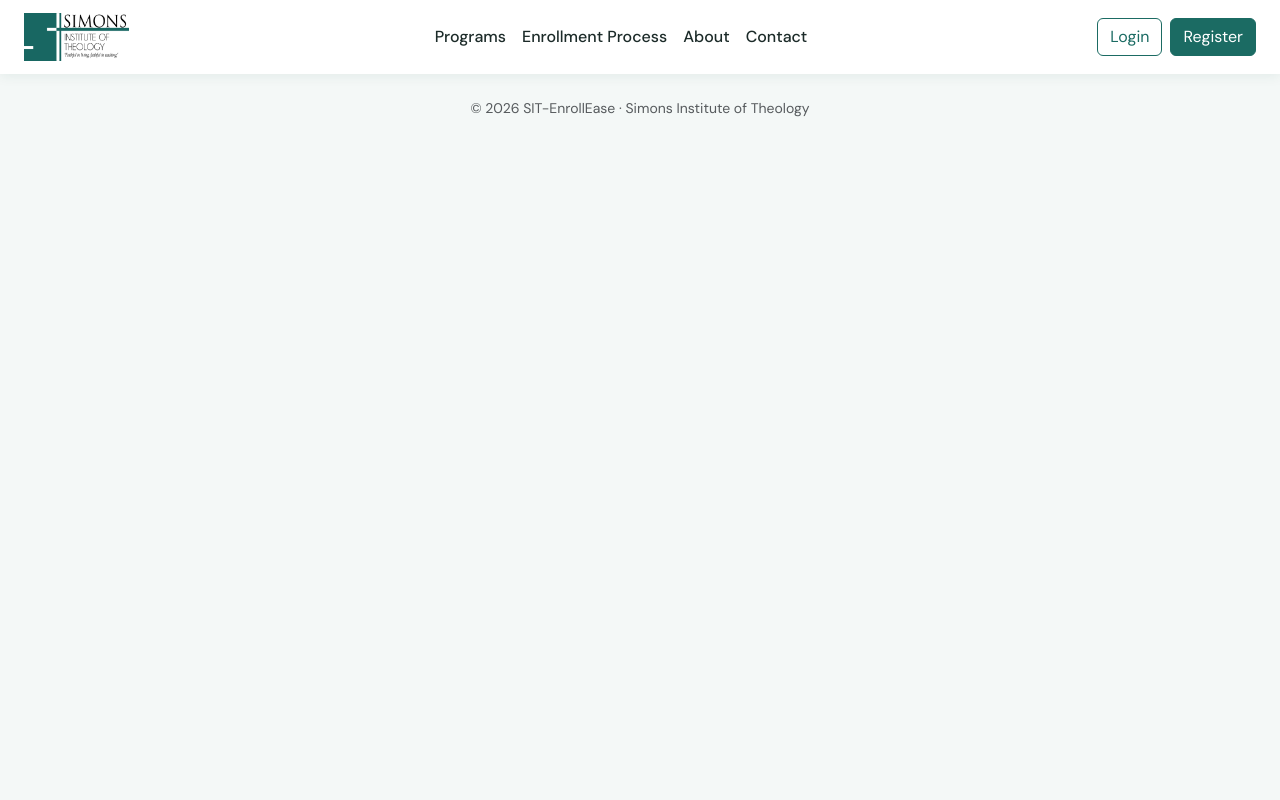
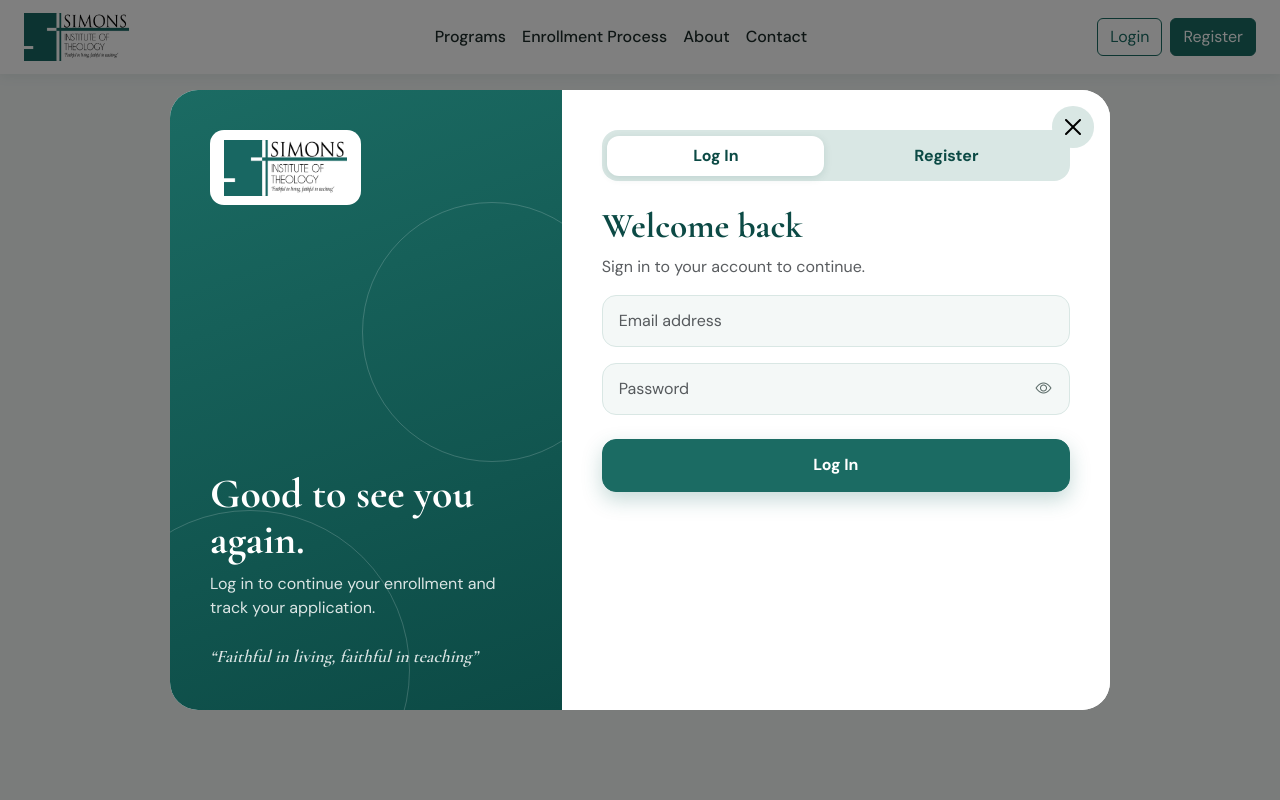
Before and after one commit to doradojoana508-source/SIT-EnrollEase, a Flask app: template templates/layouts/base.html in a window 1280 px wide, after a click on "Login". Run offline with Flask 3, Linux system fonts and the light colour scheme; the template is opened without the code that fills it, so the values that code supplies are empty; some libraries are stand-ins or nearby versions.

Commit message:
Step 5E: login and register modal

```diff
--- a/static/css/style.css
+++ b/static/css/style.css
@@ -68,3 +68,56 @@ h1, h2, h3, .brand-serif { font-family: 'Cormorant Garamond', Georgia, serif; fo
 .quote { text-align: center; font-family: 'Cormorant Garamond', Georgia, serif; font-size: 1.6rem; font-style: italic; color: var(--sit-primary); }
 .contact-section { background: var(--sit-dark); color: #fff; }
 .contact-section .section-title { color: #fff; }
+
+/* ===== Login / Register modal ===== */
+.auth-dialog { --bs-modal-width: 940px; }
+.auth-content { border: 0; border-radius: 28px; overflow: hidden; position: relative; }
+.auth-close {
+  position: absolute; top: 1rem; right: 1rem; z-index: 5;
+  background-color: var(--sit-soft); border-radius: 50%; padding: .8rem; opacity: 1;
+}
+
+.auth-brand {
+  position: relative; overflow: hidden; min-height: 620px;
+  background: linear-gradient(160deg, var(--sit-primary) 0%, var(--sit-dark) 100%);
+  color: #fff; flex-direction: column; justify-content: space-between; padding: 2.5rem;
+}
+.auth-brand::before, .auth-brand::after {
+  content: ''; position: absolute; border: 1px solid rgba(255, 255, 255, .18); border-radius: 50%;
+}
+.auth-brand::before { width: 260px; height: 260px; top: 18%; right: -60px; }
+.auth-brand::after { width: 320px; height: 320px; bottom: -120px; left: -80px; }
+.auth-brand > * { position: relative; z-index: 1; }
+.auth-logo { background: #fff; border-radius: 14px; padding: .6rem .9rem; align-self: flex-start; }
+.auth-brand h3 { font-size: 2.6rem; line-height: 1.1; }
+.auth-brand p { opacity: .85; }
+.auth-motto { font-family: 'Cormorant Garamond', Georgia, serif; font-style: italic; font-size: 1.1rem; margin: 1.5rem 0 0; }
+
+.auth-form-panel { background: #fff; padding: 2.5rem; }
+.auth-form-panel h2 { font-size: 2.2rem; color: var(--sit-dark); }
+
+.auth-tabs { background: var(--sit-soft); border-radius: 16px; padding: .35rem; gap: .25rem; }
+.auth-tabs .nav-link { border-radius: 12px; color: var(--sit-dark); font-weight: 600; }
+.auth-tabs .nav-link.active { background: #fff; color: var(--sit-dark); box-shadow: 0 2px 8px rgba(12, 74, 69, .12); }
+
+.auth-input {
+  background: var(--sit-mist); border: 1.5px solid var(--sit-soft);
+  border-radius: 14px; padding: .8rem 1rem;
+}
+.auth-input:focus { border-color: var(--sit-primary); box-shadow: 0 0 0 .2rem rgba(27, 107, 99, .15); background: #fff; }
+.was-validated .auth-input:valid, .was-validated .auth-input:invalid { background-image: none; }
+.auth-submit { border-radius: 14px; padding: .85rem; font-weight: 700; box-shadow: 0 8px 20px rgba(27, 107, 99, .25); }
+
+.password-field { position: relative; }
+.password-field .auth-input { padding-right: 3rem; }
+.toggle-password {
+  position: absolute; right: .9rem; top: 50%; transform: translateY(-50%);
+  border: 0; background: none; color: #5b6b68; padding: .25rem;
+}
+.password-field + .invalid-feedback { display: none; }
+.was-validated .password-field:has(:invalid) + .invalid-feedback { display: block; }
+
+@media (max-width: 575.98px) {
+  .auth-content { border-radius: 0; }
+  .auth-form-panel { padding: 1.5rem; }
+}
--- a/static/js/main.js
+++ b/static/js/main.js
@@ -0,0 +1,65 @@
+document.addEventListener('DOMContentLoaded', () => {
+
+  // 1. Client-side validation para sa lahat ng form na may class na "needs-validation"
+  document.querySelectorAll('form.needs-validation').forEach((form) => {
+    form.addEventListener('submit', (event) => {
+      if (!form.checkValidity()) {
+        event.preventDefault();
+        event.stopPropagation();
+      }
+      form.classList.add('was-validated');
+    });
+  });
+
+  // 2. Show/hide password
+  document.querySelectorAll('[data-toggle-password]').forEach((button) => {
+    button.addEventListener('click', () => {
+      const input = document.getElementById(button.dataset.togglePassword);
+      const showing = input.type === 'text';
+      input.type = showing ? 'password' : 'text';
+      button.querySelector('i').className = showing ? 'bi bi-eye' : 'bi bi-eye-slash';
+    });
+  });
+
+  // 3. Confirm password ay dapat kapareho ng password
+  const password = document.getElementById('reg-password');
+  const confirm = document.getElementById('reg-confirm');
+  if (password && confirm) {
+    const checkMatch = () => {
+      confirm.setCustomValidity(confirm.value && confirm.value !== password.value ? 'Passwords do not match' : '');
+    };
+    password.addEventListener('input', checkMatch);
+    confirm.addEventListener('input', checkMatch);
+  }
+
+  // 4. Login/Register modal
+  const modalEl = document.getElementById('authModal');
+  if (modalEl) {
+    const tabs = {
+      login: document.getElementById('tab-login'),
+      register: document.getElementById('tab-register'),
+    };
+
+    // Buksan sa tamang tab ayon sa pinindot na button (data-auth-tab)
+    modalEl.addEventListener('show.bs.modal', (event) => {
+      const wanted = event.relatedTarget ? event.relatedTarget.dataset.authTab : null;
+      if (wanted && tabs[wanted]) {
+        bootstrap.Tab.getOrCreateInstance(tabs[wanted]).show();
+      }
+    });
+
+    // Palitan ang teksto sa kaliwang panel kapag nagpalit ng tab
+    modalEl.querySelectorAll('[data-bs-toggle="pill"]').forEach((button) => {
+      button.addEventListener('shown.bs.tab', () => {
+        modalEl.querySelectorAll('[data-brand]').forEach((el) => {
+          el.classList.toggle('d-none', el.dataset.brand !== button.dataset.authName);
+        });
+      });
+    });
+
+    // Linisin ang pulang validation kapag isinara ang modal
+    modalEl.addEventListener('hidden.bs.modal', () => {
+      modalEl.querySelectorAll('form').forEach((form) => form.classList.remove('was-validated'));
+    });
+  }
+});
--- a/templates/layouts/base.html
+++ b/templates/layouts/base.html
@@ -22,7 +22,7 @@
   </footer>
   {% endblock %}
 
-  {% block modals %}{% endblock %}
+  {% block modals %}{% include 'partials/_auth_modal.html' %}{% endblock %}
   <script src="https://cdn.jsdelivr.net/npm/bootstrap@5.3.3/dist/js/bootstrap.bundle.min.js"></script>
   <script src="{{ url_for('static', filename='js/main.js') }}"></script>
   {% block scripts %}{% endblock %}
--- /dev/null
+++ b/templates/partials/_auth_modal.html
@@ -0,0 +1,159 @@
+<div class="modal fade" id="authModal" tabindex="-1" aria-label="Login or register" aria-hidden="true">
+  <div class="modal-dialog modal-dialog-centered auth-dialog modal-fullscreen-sm-down">
+    <div class="modal-content auth-content">
+      <button type="button" class="btn-close auth-close" data-bs-dismiss="modal" aria-label="Close"></button>
+
+      <div class="row g-0">
+
+        <!-- KALIWANG PANEL (nakatago sa mobile) -->
+        <div class="col-lg-5 auth-brand d-none d-lg-flex">
+          <div class="auth-logo">
+            <img src="{{ url_for('static', filename='img/logo.png') }}" alt="Simons Institute of Theology" height="56">
+          </div>
+          <div>
+            <div data-brand="login">
+              <h3>Good to see you again.</h3>
+              <p>Log in to continue your enrollment and track your application.</p>
+            </div>
+            <div data-brand="register" class="d-none">
+              <h3>Start your journey.</h3>
+              <p>Create an account to apply and join the SIT community.</p>
+            </div>
+            <p class="auth-motto">&ldquo;Faithful in living, faithful in teaching&rdquo;</p>
+          </div>
+        </div>
+
+        <!-- KANANG PANEL -->
+        <div class="col-lg-7 auth-form-panel">
+          <div class="d-lg-none text-center mb-3">
+            <img src="{{ url_for('static', filename='img/logo.png') }}" alt="Simons Institute of Theology" height="48">
+          </div>
+
+          <ul class="nav nav-pills auth-tabs mb-4" role="tablist">
+            <li class="nav-item flex-fill" role="presentation">
+              <button class="nav-link active w-100" id="tab-login" data-bs-toggle="pill" data-bs-target="#pane-login"
+                      data-auth-name="login" type="button" role="tab">Log In</button>
+            </li>
+            <li class="nav-item flex-fill" role="presentation">
+              <button class="nav-link w-100" id="tab-register" data-bs-toggle="pill" data-bs-target="#pane-register"
+                      data-auth-name="register" type="button" role="tab">Register</button>
+            </li>
+          </ul>
+
+          <div class="tab-content">
+
+            <!-- LOGIN -->
+            <div class="tab-pane fade show active" id="pane-login" role="tabpanel" aria-labelledby="tab-login">
+              <h2>Welcome back</h2>
+              <p class="text-muted">Sign in to your account to continue.</p>
+
+              <form method="post" action="/auth/login" class="needs-validation" novalidate>
+                <input type="hidden" name="csrf_token" value="{{ csrf_token() }}">
+
+                <div class="mb-3">
+                  <label for="login-email" class="visually-hidden">Email address</label>
+                  <input type="email" class="form-control auth-input" id="login-email" name="email"
+                         placeholder="Email address" required maxlength="120" autocomplete="username">
+                  <div class="invalid-feedback">Enter a valid email address.</div>
+                </div>
+
+                <div class="mb-4">
+                  <label for="login-password" class="visually-hidden">Password</label>
+                  <div class="password-field">
+                    <input type="password" class="form-control auth-input" id="login-password" name="password"
+                           placeholder="Password" required autocomplete="current-password">
+                    <button type="button" class="toggle-password" data-toggle-password="login-password" aria-label="Show or hide password">
+                      <i class="bi bi-eye"></i>
+                    </button>
+                  </div>
+                  <div class="invalid-feedback d-block-if-invalid">Enter your password.</div>
+                </div>
+
+                <button type="submit" class="btn btn-sit auth-submit w-100">Log In</button>
+              </form>
+            </div>
+
+            <!-- REGISTER -->
+            <div class="tab-pane fade" id="pane-register" role="tabpanel" aria-labelledby="tab-register">
+              <h2>Create your account</h2>
+              <p class="text-muted">Join SIT-EnrollEase and start your application.</p>
+
+              <form method="post" action="/auth/register" class="needs-validation" novalidate>
+                <input type="hidden" name="csrf_token" value="{{ csrf_token() }}">
+
+                <div class="row g-3 mb-3">
+                  <div class="col-sm-6">
+                    <label for="reg-first" class="visually-hidden">First name</label>
+                    <input type="text" class="form-control auth-input" id="reg-first" name="first_name"
+                           placeholder="First name" required minlength="2" maxlength="50"
+                           pattern="[A-Za-zÀ-ÿ .'\-]{2,50}" autocomplete="given-name">
+                    <div class="invalid-feedback">Letters only, 2 to 50 characters.</div>
+                  </div>
+                  <div class="col-sm-6">
+                    <label for="reg-last" class="visually-hidden">Last name</label>
+                    <input type="text" class="form-control auth-input" id="reg-last" name="last_name"
+                           placeholder="Last name" required minlength="2" maxlength="50"
+                           pattern="[A-Za-zÀ-ÿ .'\-]{2,50}" autocomplete="family-name">
+                    <div class="invalid-feedback">Letters only, 2 to 50 characters.</div>
+                  </div>
+                </div>
+
+                <div class="mb-3">
+                  <label for="reg-middle" class="visually-hidden">Middle name (optional)</label>
+                  <input type="text" class="form-control auth-input" id="reg-middle" name="middle_name"
+                         placeholder="Middle name (optional)" maxlength="50"
+                         pattern="[A-Za-zÀ-ÿ .'\-]{1,50}" autocomplete="additional-name">
+                  <div class="invalid-feedback">Letters only, up to 50 characters.</div>
+                </div>
+
+                <div class="mb-3">
+                  <label for="reg-email" class="visually-hidden">Email address</label>
+                  <input type="email" class="form-control auth-input" id="reg-email" name="email"
+                         placeholder="Email address" required maxlength="120" autocomplete="email">
+                  <div class="invalid-feedback">Enter a valid email address.</div>
+                </div>
+
+                <div class="mb-3">
+                  <label for="reg-password" class="visually-hidden">Password</label>
+                  <div class="password-field">
+                    <input type="password" class="form-control auth-input" id="reg-password" name="password"
+                           placeholder="Password" required minlength="8"
+                           pattern="(?=.*[A-Za-z])(?=.*\d).{8,}" autocomplete="new-password">
+                    <button type="button" class="toggle-password" data-toggle-password="reg-password" aria-label="Show or hide password">
+                      <i class="bi bi-eye"></i>
+                    </button>
+                  </div>
+                  <div class="form-text">At least 8 characters, with a letter and a number.</div>
+                  <div class="invalid-feedback">Use at least 8 characters with a letter and a number.</div>
+                </div>
+
+                <div class="mb-3">
+                  <label for="reg-confirm" class="visually-hidden">Confirm password</label>
+                  <div class="password-field">
+                    <input type="password" class="form-control auth-input" id="reg-confirm" name="confirm"
+                           placeholder="Confirm password" required autocomplete="new-password">
+                    <button type="button" class="toggle-password" data-toggle-password="reg-confirm" aria-label="Show or hide password">
+                      <i class="bi bi-eye"></i>
+                    </button>
+                  </div>
+                  <div class="invalid-feedback">Passwords do not match.</div>
+                </div>
+
+                <div class="form-check mb-4">
+                  <input class="form-check-input" type="checkbox" id="reg-agree" name="agree" required>
+                  <label class="form-check-label small" for="reg-agree">
+                    I agree to the Terms and the Data Privacy Notice.
+                  </label>
+                  <div class="invalid-feedback">You must agree to continue.</div>
+                </div>
+
+                <button type="submit" class="btn btn-sit auth-submit w-100">Create Account</button>
+              </form>
+            </div>
+
+          </div>
+        </div>
+      </div>
+    </div>
+  </div>
+</div>
```
